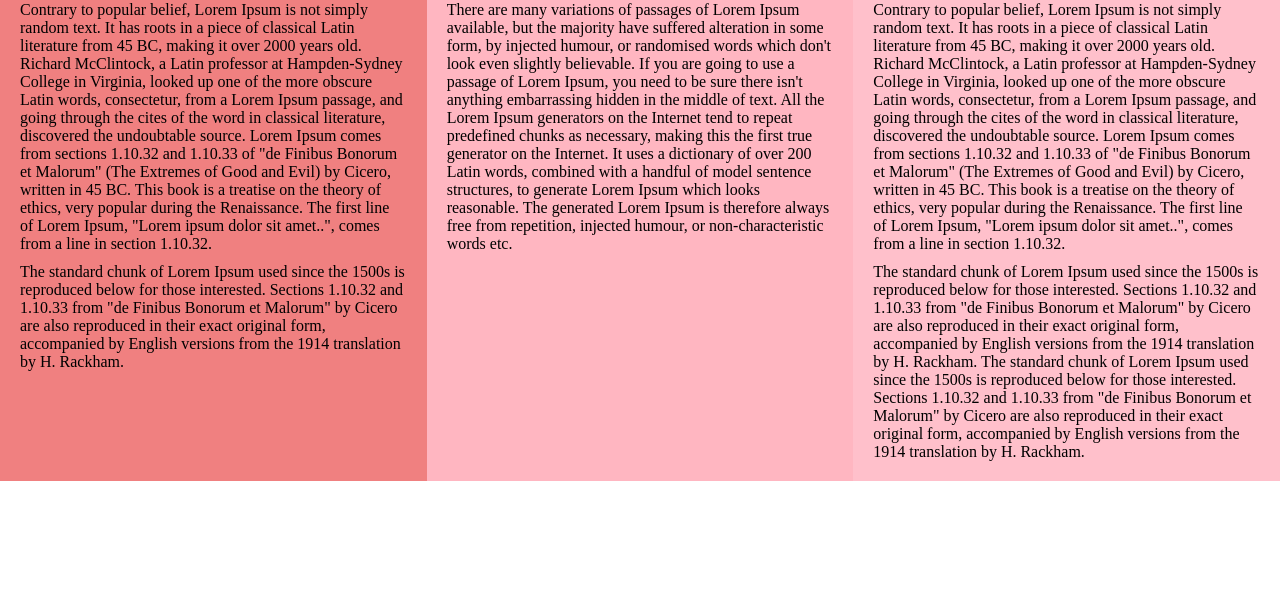
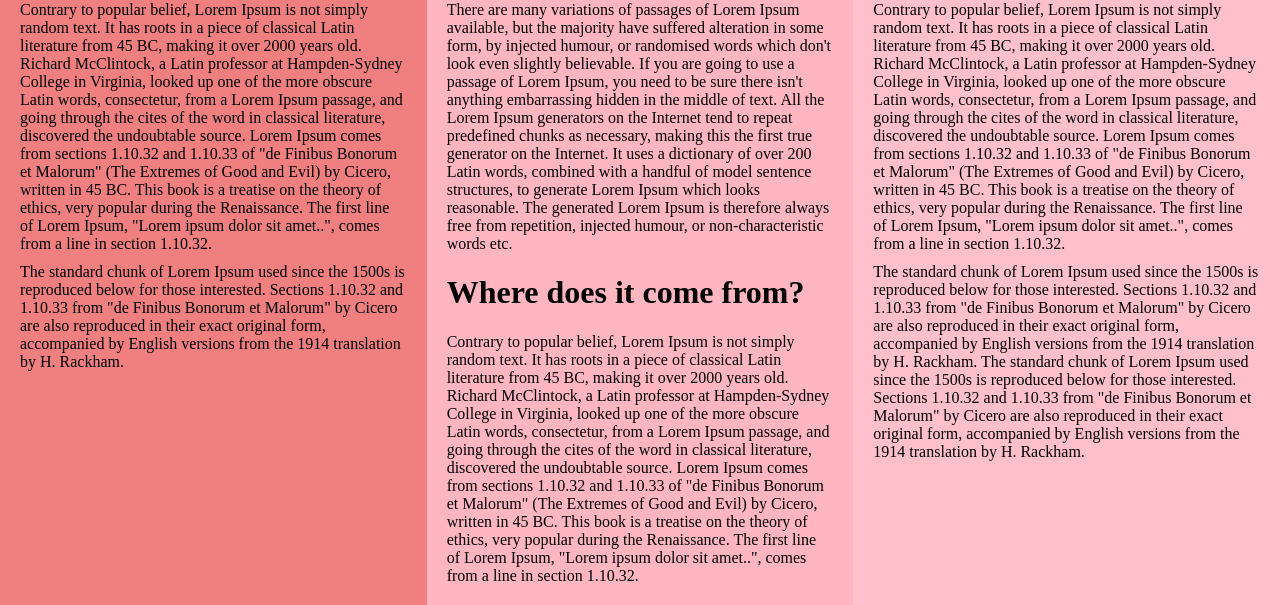
Before and after one commit to NaejBarbosa/css_externo, a plain HTML site: page index.html in a window 1280 px wide. Shown: the part 497-1102 px from the top of the page. Before the commit the page ends 978 px from the top, so only its background shows below. Drawn offline with Linux system fonts and the light colour scheme.

```diff
--- a/index.html
+++ b/index.html
@@ -20,6 +20,8 @@
             It is a long established fact that a reader will be distracted by the readable content of a page when looking at its layout. The point of using Lorem Ipsum is that it has a more-or-less normal distribution of letters, as opposed to using 'Content here, content here', making it look like readable English. Many desktop publishing packages and web page editors now use Lorem Ipsum as their default model text, and a search for 'lorem ipsum' will uncover many web sites still in their infancy. Various versions have evolved over the years, sometimes by accident, sometimes on purpose (injected humour and the like).
             <h1>Where can I get some?</h1>
             There are many variations of passages of Lorem Ipsum available, but the majority have suffered alteration in some form, by injected humour, or randomised words which don't look even slightly believable. If you are going to use a passage of Lorem Ipsum, you need to be sure there isn't anything embarrassing hidden in the middle of text. All the Lorem Ipsum generators on the Internet tend to repeat predefined chunks as necessary, making this the first true generator on the Internet. It uses a dictionary of over 200 Latin words, combined with a handful of model sentence structures, to generate Lorem Ipsum which looks reasonable. The generated Lorem Ipsum is therefore always free from repetition, injected humour, or non-characteristic words etc.
+          <h1>Where does it come from?</h1>
+          Contrary to popular belief, Lorem Ipsum is not simply random text. It has roots in a piece of classical Latin literature from 45 BC, making it over 2000 years old. Richard McClintock, a Latin professor at Hampden-Sydney College in Virginia, looked up one of the more obscure Latin words, consectetur, from a Lorem Ipsum passage, and going through the cites of the word in classical literature, discovered the undoubtable source. Lorem Ipsum comes from sections 1.10.32 and 1.10.33 of "de Finibus Bonorum et Malorum" (The Extremes of Good and Evil) by Cicero, written in 45 BC. This book is a treatise on the theory of ethics, very popular during the Renaissance. The first line of Lorem Ipsum, "Lorem ipsum dolor sit amet..", comes from a line in section 1.10.32.
         </div>
         <div class="coluna texto-direito">
             <h1>What is Lorem Ipsum?</h1>
```
